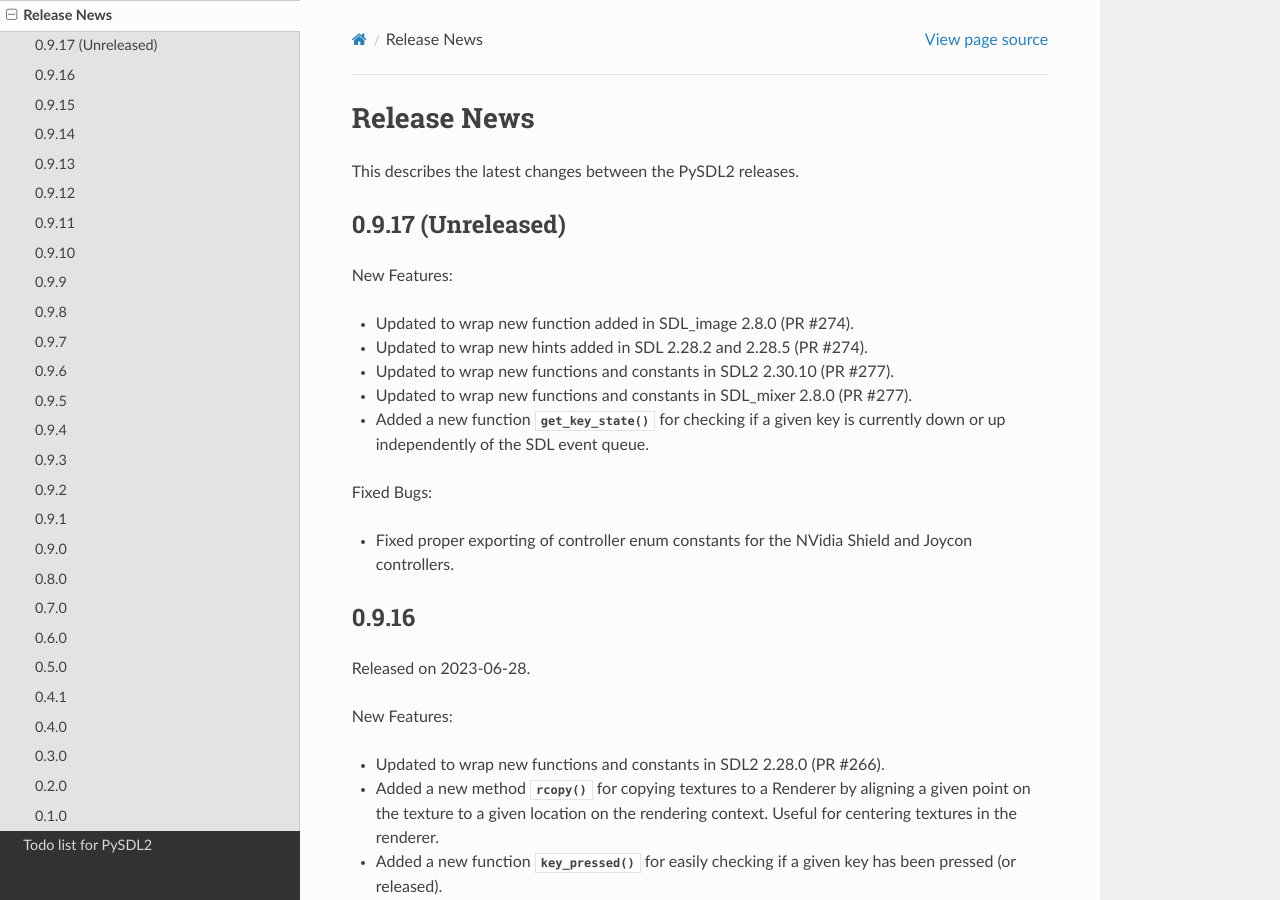
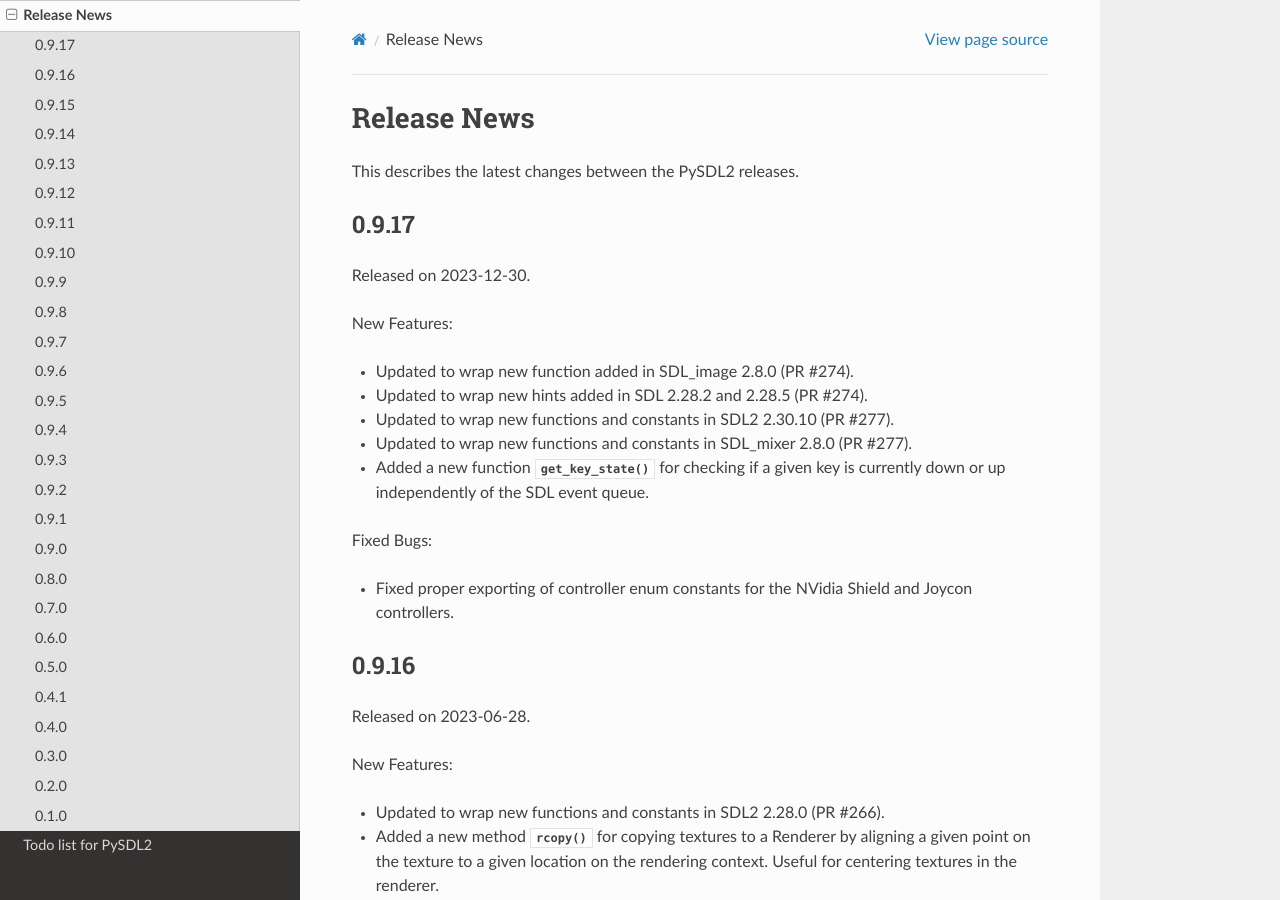
Before and after one commit to py-sdl/py-sdl2, a Sphinx documentation site: the page built from doc/news.rst, in a window 1280 px wide and 900 px high. Built offline with Sphinx 7.4.7 and the Read the Docs theme 3.1.0, drawn with Linux system fonts in a browser that asks for light colours.

Commit message:
Release 0.9.17

```diff
--- a/doc/news.rst
+++ b/doc/news.rst
@@ -2,8 +2,10 @@
 ============
 This describes the latest changes between the PySDL2 releases.
 
-0.9.17 (Unreleased)
--------------------
+0.9.17
+------
+
+Released on 2023-12-30.
 
 New Features:
 
--- a/sdl2/__init__.py
+++ b/sdl2/__init__.py
@@ -49,5 +49,5 @@
 _SDL_SetMainReady = _bind("SDL_SetMainReady")
 _SDL_SetMainReady()
 
-__version__ = "0.9.17a1"
+__version__ = "0.9.17"
 version_info = (0, 9, 17)
--- a/setup.py
+++ b/setup.py
@@ -4,7 +4,7 @@
 import re
 from setuptools import setup
 
-VERSION = "0.9.17a1"
+VERSION = "0.9.17"
 
 if __name__ == "__main__":
 
```
